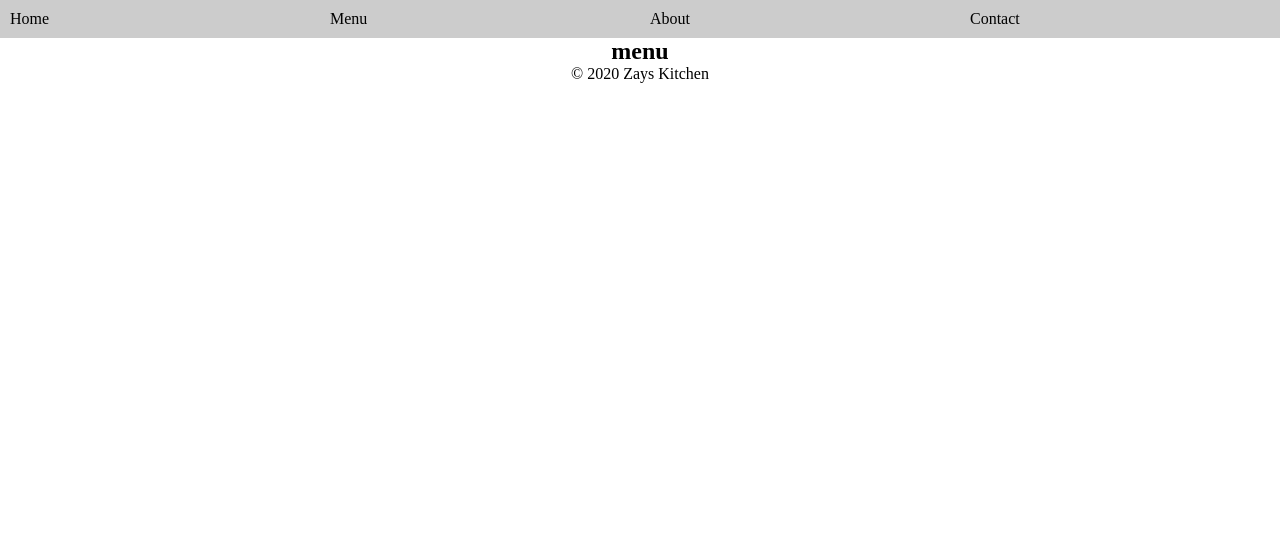
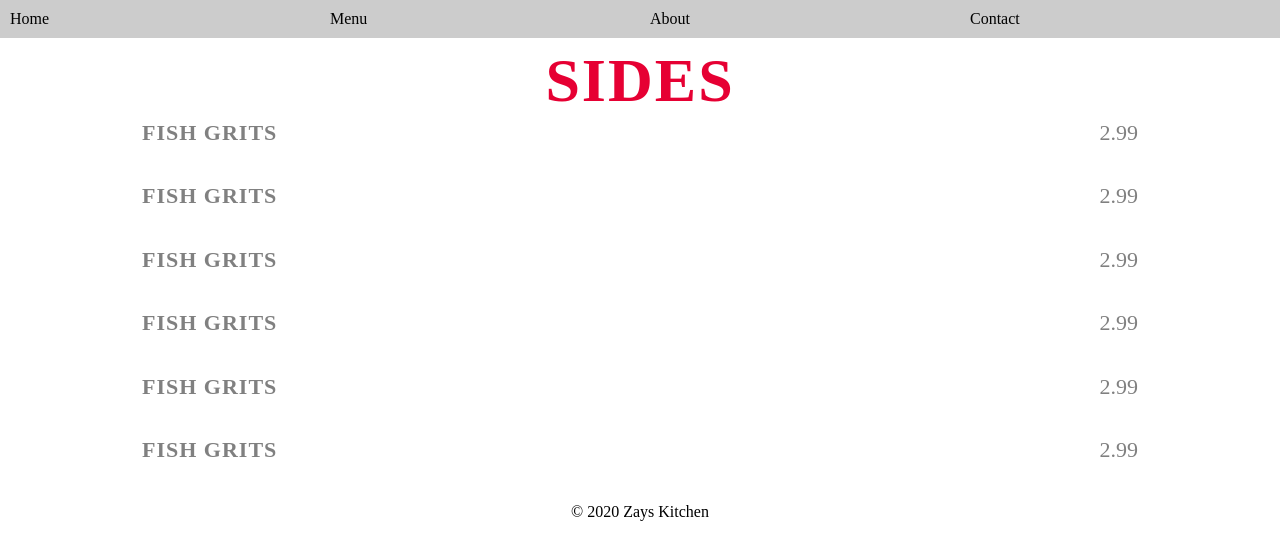
Before and after one commit to paulzay/restaurant, a website built with webpack: page dist/index.html in a window 1280 px wide. Both pictures are taken after a click on the item "Menu". Built offline with nearby package versions, Linux system fonts and the light colour scheme.

Commit message:
add menu content and fix typos

```diff
--- a/src/about.js
+++ b/src/about.js
@@ -1,6 +1,6 @@
 const about = () => {
-  const footer = document.createElement('footer');
-  footer.innerHTML = `
+  const content = document.createElement('footer');
+  content.innerHTML = `
         <div class="about" data-tab="3">
           <img class="topping" src="http://michiramen.com/images/toppings-2.jpg"/>
           <div class="words">
@@ -16,7 +16,7 @@ const about = () => {
         </div>
   `;
 
-  return footer;
+  return content;
 };
 
 export default about;
--- a/src/contact.js
+++ b/src/contact.js
@@ -1,6 +1,6 @@
-const about = () => {
-  const footer = document.createElement('footer');
-  footer.innerHTML = `
+const contact = () => {
+  const content = document.createElement('footer');
+  content.innerHTML = `
         <div class="contact" data-tab="4">
             <h2>Hello</h2>
             <p>What can we help you with?</p>
@@ -8,7 +8,7 @@ const about = () => {
         </div>
   `;
 
-  return footer;
+  return content;
 };
 
-export default about;
+export default contact;
--- a/src/menu.js
+++ b/src/menu.js
@@ -1,12 +1,42 @@
 const menu = () => {
-  const footer = document.createElement('footer');
-  footer.innerHTML = `
-        <div class="tabs_content" data-tab="2">
-            <h2>menu</h2>
+  const content = document.createElement('footer');
+  content.innerHTML = `
+        <div class="menu" data-tab="2">
+            <div class='sides'>
+              <h2>Sides</h2>
+              <dl>
+                <dt class="toppings-item-name">Fish grits</dt>
+                <dt class="toppings-item-price">2.99</dt>
+              </dl>
+              <dl>
+                <dt class="toppings-item-name">Fish grits</dt>
+                <dt class="toppings-item-price">2.99</dt>
+              </dl>
+              <dl>
+                <dt class="toppings-item-name">Fish grits</dt>
+                <dt class="toppings-item-price">2.99</dt>
+
+              </dl>
+              <dl>
+                <dt class="toppings-item-name">Fish grits</dt>
+                <dt class="toppings-item-price">2.99</dt>
+
+              </dl>
+              <dl>
+                <dt class="toppings-item-name">Fish grits</dt>
+                <dt class="toppings-item-price">2.99</dt>
+
+              </dl>
+              <dl>
+                <dt class="toppings-item-name">Fish grits</dt>
+                <dt class="toppings-item-price">2.99</dt>
+
+              </dl>
+            </div>
         </div>
   `;
 
-  return footer;
+  return content;
 };
 
 export default menu;
--- a/src/style.css
+++ b/src/style.css
@@ -123,3 +123,53 @@ footer {
   line-height: 1.8;
   color: gray;
 }
+
+/* menu */
+.menu .sides {
+  position: relative;
+  clear: both;
+  padding: 7px 14px;
+  display: block;
+  max-width: 64rem;
+  margin: 0 auto;
+}
+
+.menu .sides h2 {
+  font-size: 3.875rem;
+  color: #e60033;
+  margin-bottom: 0;
+  font-weight: 900;
+  text-transform: uppercase;
+  letter-spacing: 2px;
+}
+
+dl {
+  line-height: 1.7;
+  margin-bottom: 28px;
+  margin-bottom: 1.75rem;
+  font-weight: 400;
+  color: gray;
+  font-size: 14px;
+  font-size: 0.875rem;
+}
+
+.toppings-item-name {
+  font-size: 1.375rem;
+  text-transform: uppercase;
+  letter-spacing: 1px;
+  float: left;
+  font-weight: 700;
+  margin-right: 10px;
+}
+
+.toppings-item-price {
+  font-size: 1.375rem;
+  font-weight: 400;
+  text-align: right;
+  margin-right: 0;
+  margin-top: -2px;
+}
+
+.toppings-item-info {
+  margin-right: 50px;
+}
```
Also changed, not shown: dist/main.js.
